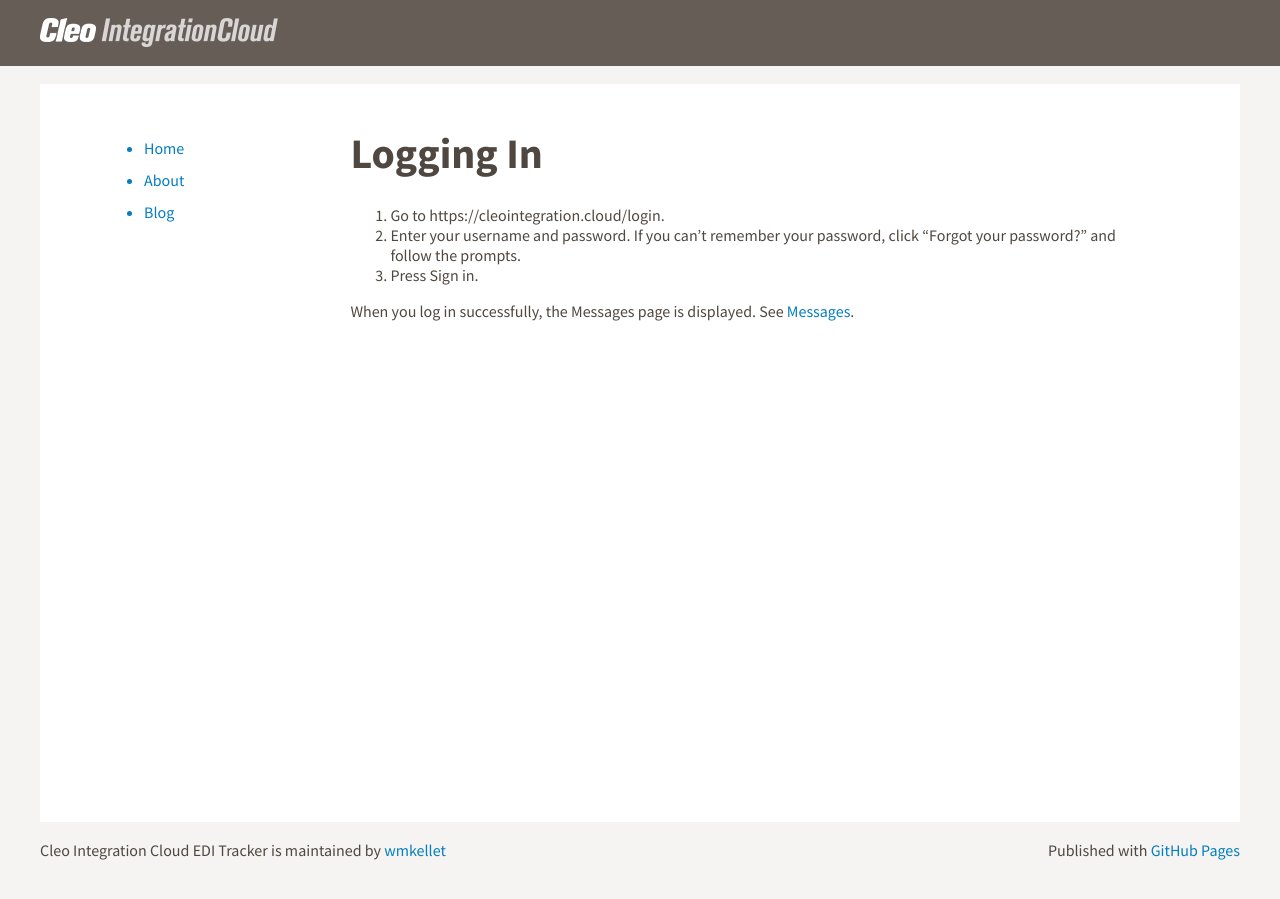
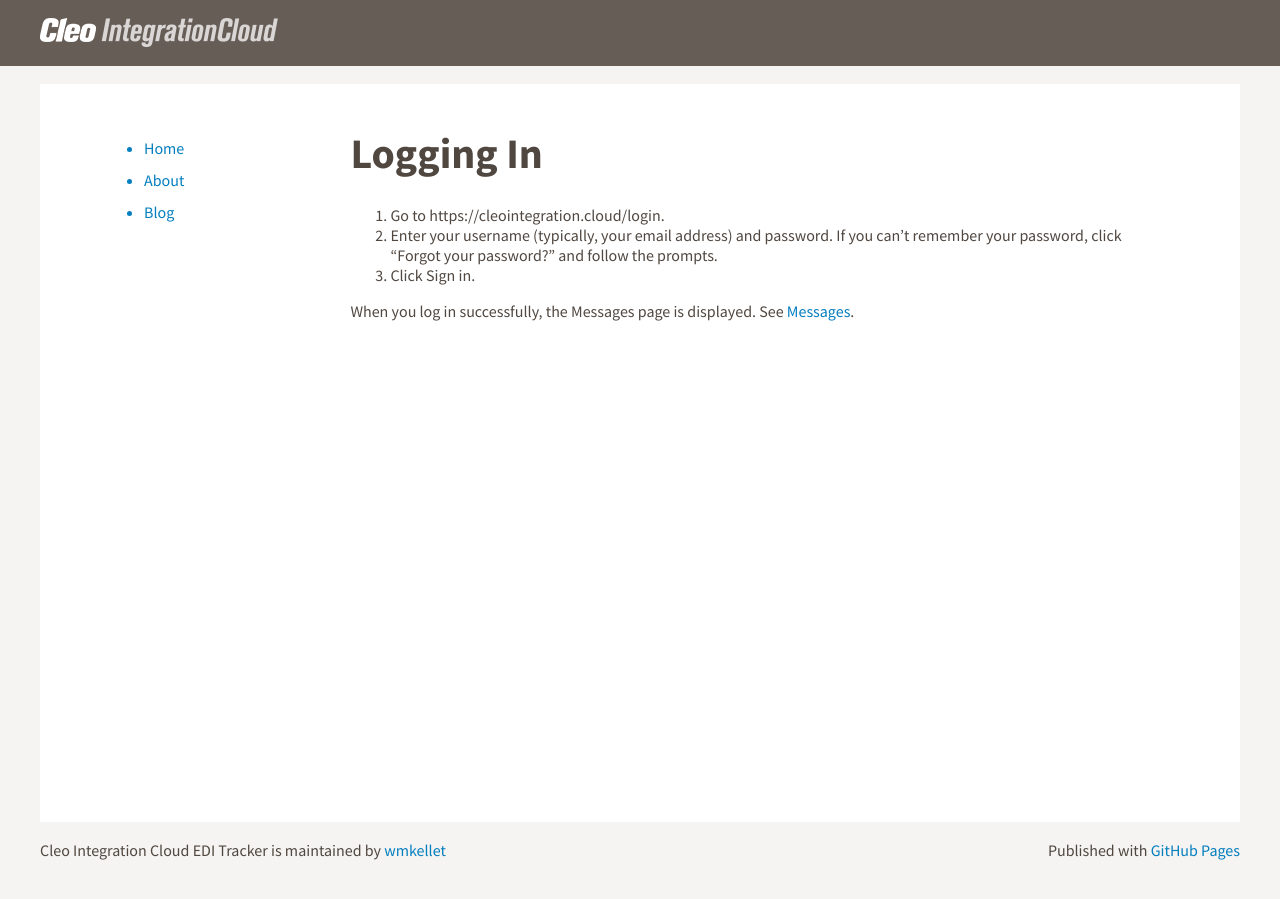
Before and after one commit to wkellett/cleo.github.io, a Jekyll site: the page built from EDITracker/LoggingIn.md, in a window 1280 px wide. Built offline with Jekyll 4.4.1, drawn with Linux system fonts in a browser that asks for light colours.

Commit message:
Update LoggingIn.md

```diff
--- a/EDITracker/LoggingIn.md
+++ b/EDITracker/LoggingIn.md
@@ -5,7 +5,7 @@
 # Logging In
 
 1. Go to https://cleointegration.cloud/login.
-2. Enter your username and password. If you can’t remember your password, click “Forgot your password?” and follow the prompts.
-3. Press Sign in.
+2. Enter your username (typically, your email address) and password. If you can’t remember your password, click “Forgot your password?” and follow the prompts.
+3. Click Sign in.
 
 When you log in successfully, the Messages page is displayed. See [Messages](Messages.md).
```
